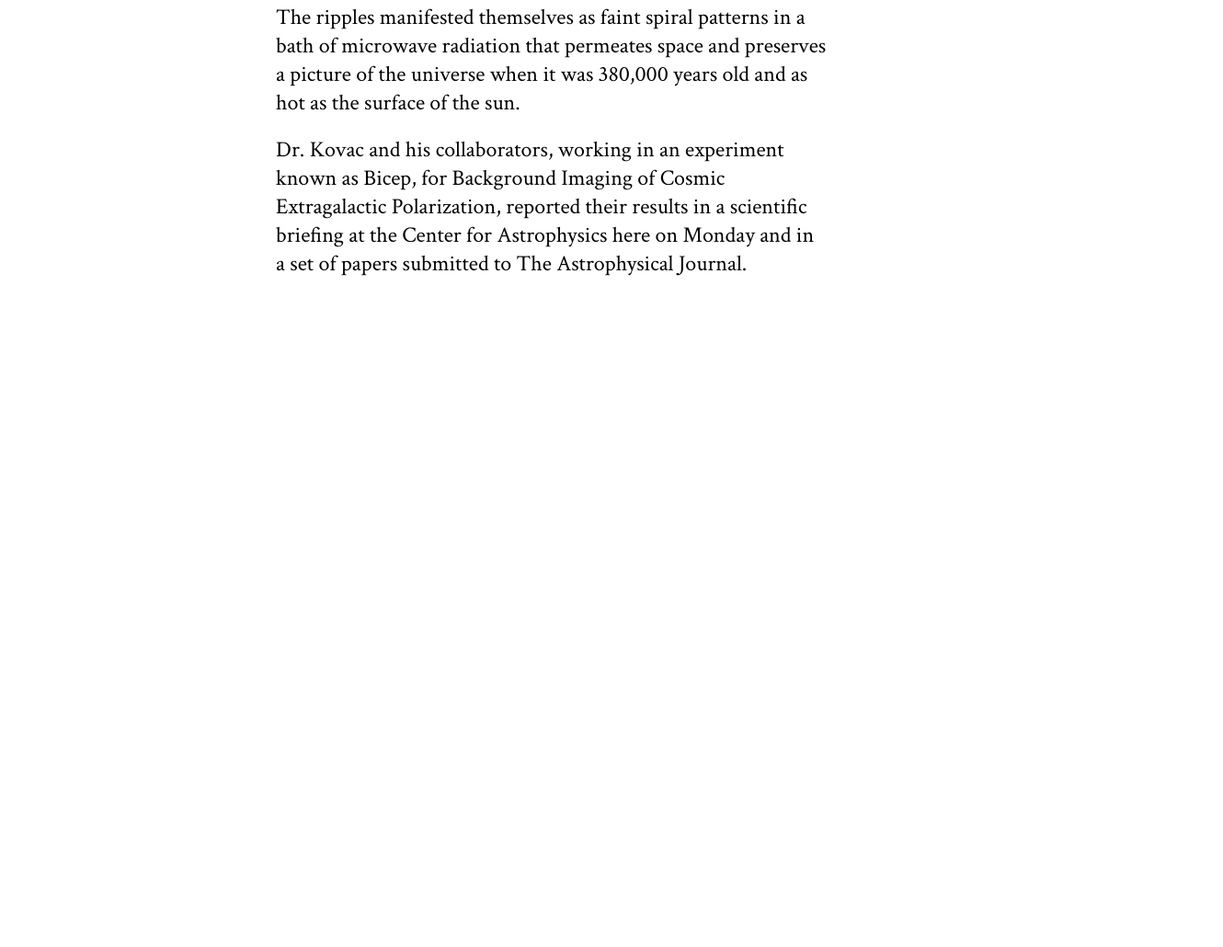
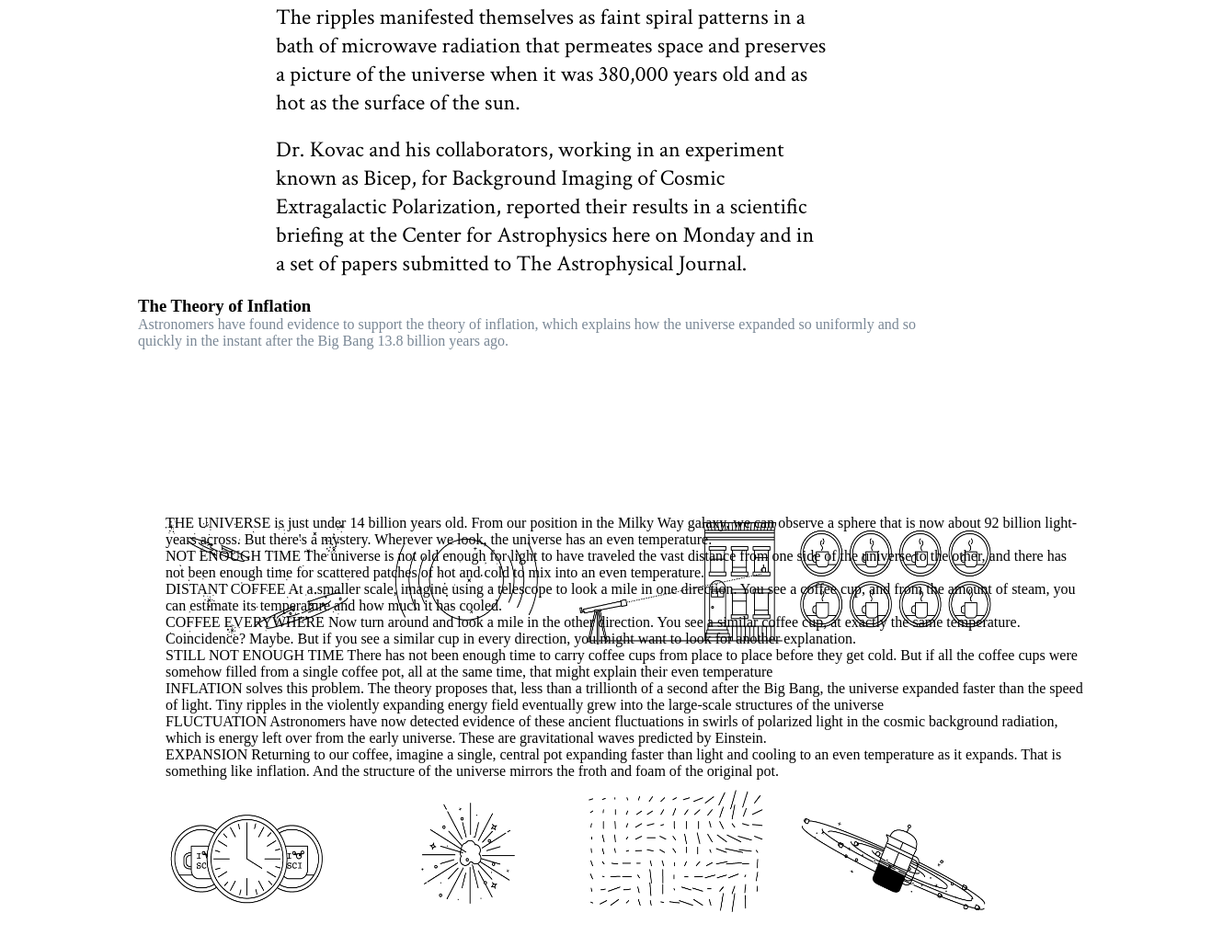
Before and after one commit to marcelomaidden/newyorktimes_microverse, a plain HTML site: page index.html in a window 1280 px wide. Shown: the part 3119-4149 px from the top of the page at 92% size, 1330 px wide, since content can reach past the window. Before the commit the page ends 3441 px from the top, so only its background shows below. Drawn offline with Linux system fonts and the light colour scheme.

Commit message:
work on header and paragraphs

```diff
--- a/index.html
+++ b/index.html
@@ -193,5 +193,60 @@
                 </aside>
             </section>
         </main>
+
+        <section class="another-para">
+            <div>
+                <h3>The Theory of Inflation</h3>
+            </div>
+         <div class="para2">
+            <p>Astronomers have found evidence to support the theory of inflation, which explains how the universe expanded so uniformly and so quickly in the instant after the Big Bang 13.8 billion years ago.</p>
+         </div>
+         <div class="resize-image">
+             <div>
+                <p>THE UNIVERSE  is just under 14 billion years old. From our position in the Milky Way galaxy, we can observe a sphere that is now about 92 billion light-years across. But there's a mystery. Wherever we look, the universe has an even temperature.</p>
+             </div>
+             <div>
+                 <p>
+                    NOT ENOUGH TIME  The universe is not old enough for light to have traveled the vast distance from one side of the universe to the other, and there has not been enough time for scattered patches of hot and cold to mix into an even temperature.
+                 </p>
+             </div>
+
+             <div>
+                 <p>
+                    DISTANT COFFEE  At a smaller scale, imagine using a telescope to look a mile in one direction. You see a coffee cup, and from the amount of steam, you can estimate its temperature and how much it has cooled.
+                 </p>
+             </div>
+             <div>
+                 <p>
+                    COFFEE EVERYWHERE  Now turn around and look a mile in the other direction. You see a similar coffee cup, at exactly the same temperature. Coincidence? Maybe. But if you see a similar cup in every direction, you might want to look for another explanation.
+                 </p>
+             </div>
+
+             <div>
+                 <p>
+                    STILL NOT ENOUGH TIME  There has not been enough time to carry coffee cups from place to place before they get cold. But if all the coffee cups were somehow filled from a single coffee pot, all at the same time, that might explain their even temperature
+                 </p>
+             </div>
+
+             <div>
+                 <p>
+                    INFLATION  solves this problem. The theory proposes that, less than a trillionth of a second after the Big Bang, the universe expanded faster than the speed of light. Tiny ripples in the violently expanding energy field eventually grew into the large-scale structures of the universe
+                 </p>
+             </div>
+
+             <div>
+                 <p>
+                    FLUCTUATION  Astronomers have now detected evidence of these ancient fluctuations in swirls of polarized light in the cosmic background radiation, which is energy left over from the early universe. These are gravitational waves predicted by Einstein.
+                 </p>
+             </div>
+
+             <div>
+                 <p>
+                    EXPANSION  Returning to our coffee, imagine a single, central pot expanding faster than light and cooling to an even temperature as it expands. That is something like inflation. And the structure of the universe mirrors the froth and foam of the original pot.
+                 </p>
+             </div>
+
+            </div>
+        </section>
     </body>
 </html>
--- a/stylesheets/style.css
+++ b/stylesheets/style.css
@@ -4,10 +4,13 @@
 }
 
 header {
-    height:70px;
+    height: 72px;
     width: 100%;
     position: fixed;
     background-color: white;
+}
+hr {
+    border-color: 1px grey;
 }
 
 .flex {
@@ -199,3 +202,32 @@ aside h3 {
 aside a:hover {
     text-decoration: underline;
 }
+
+.resize-image {
+ padding: 150px;
+ margin: 30px;
+ width:100%;
+ height: 600px;
+ background-image: url('/images/newyork.png');
+ background-repeat: no-repeat;
+ background-origin: content-box;
+ background-size: 900px 600px;
+}
+
+.resize-image img{
+width: 100%;
+height: 600px;
+}
+
+.another-para {
+   max-width: 1000px;
+}
+
+.another-para h3{
+    margin-left: 150px;
+}
+
+.para2 p {
+ margin-left: 150px;
+ color: #798795;
+}
```
Also changed, not shown: images/newyork.png (added).
